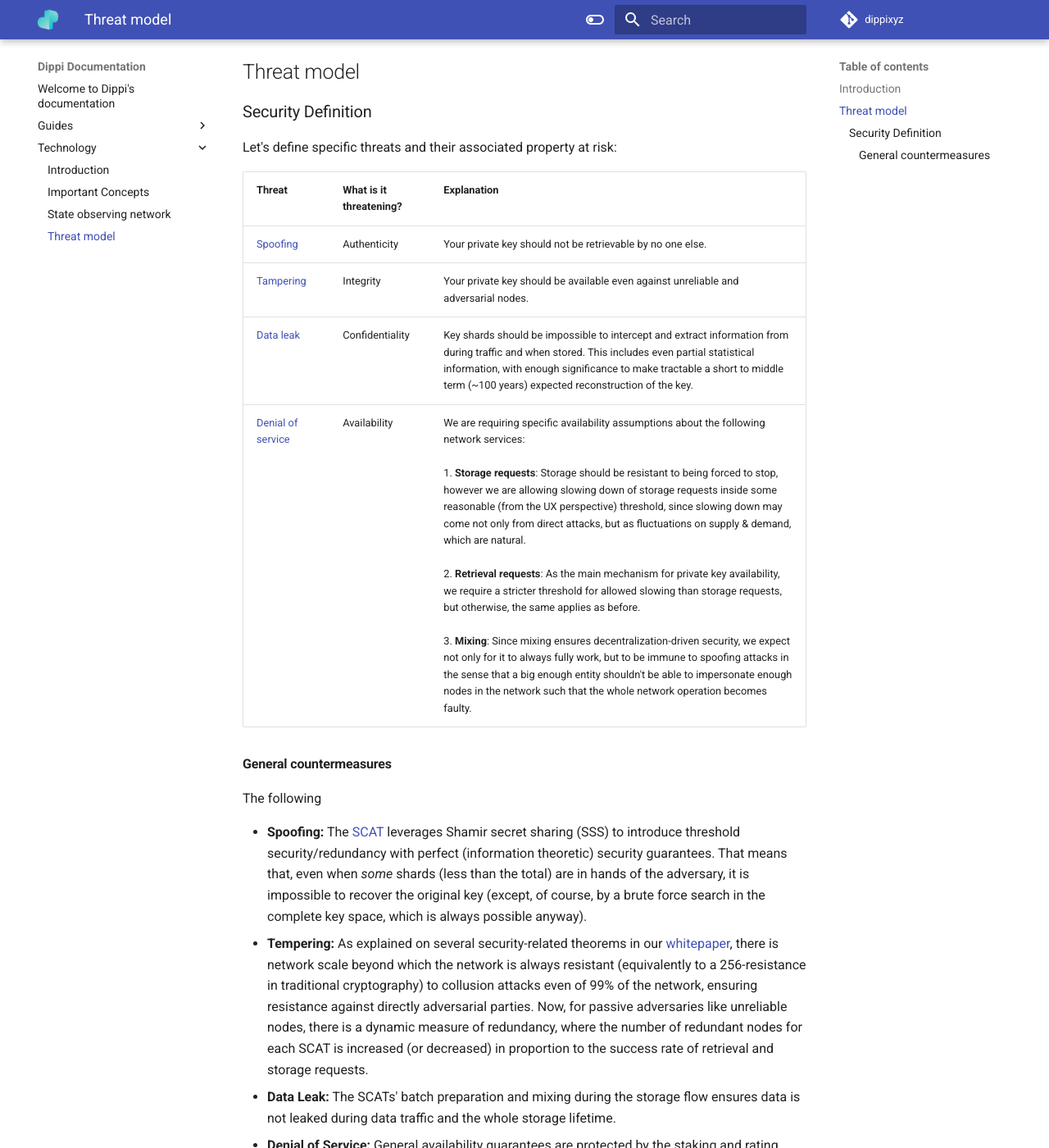
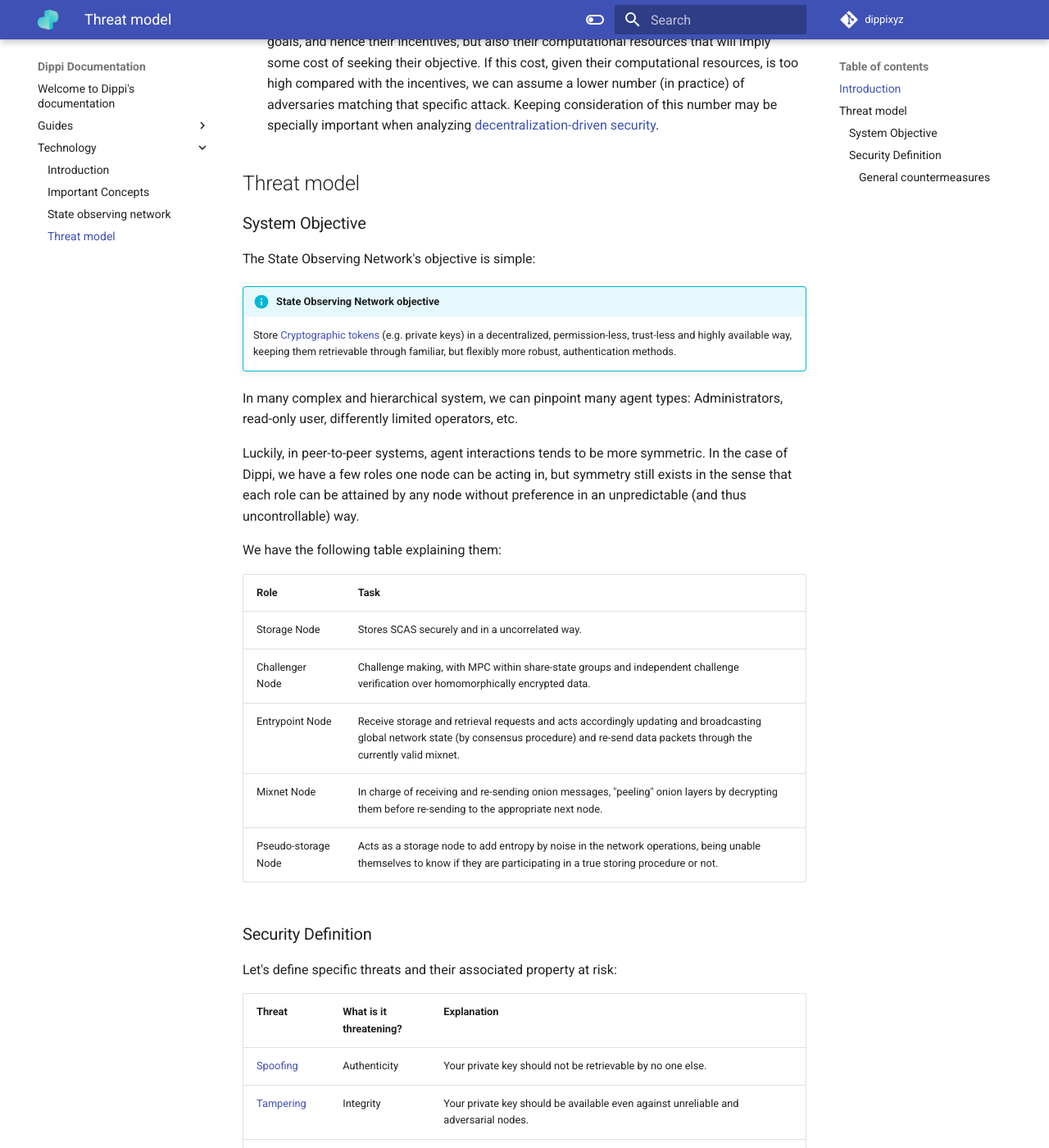
Before and after one commit to slabsxyz/legacy-docs, an MkDocs documentation site: the page built from docs/technology/threat_model.md, in a window 1280 px wide and 1400 px high, scrolled down 642 px. Shown: the whole window at 82% size. Built offline with MkDocs 1.6.1 and Material for MkDocs 9.7.7, drawn with Linux system fonts in a browser that asks for light colours; some of the changed text lies outside the part shown.

Commit message:
fix and add: broken links and system objective in threat model

```diff
--- a/docs/technology/threat_model.md
+++ b/docs/technology/threat_model.md
@@ -1,12 +1,37 @@
 ## Introduction
 A threat model involves describing the following aspects:
 
-1. **Security definition**: We need to define what we *exactly* mean when we say "we are a secure network". This is done by defining the resources we are trying to protect and properties we are trying to ensure.
-2. **Adversary objectives**: Given the guarantees defined in our security concept, we then must describe the adversary objectives. This may be acquiring some total information (e.g. stealing either a specific target private key, or any private key), or partial information (like progressively learning the locations of specific shards); or may be affecting some network services (the storage, retrieval and/or mixing), either by stopping them, only interrupting them, or spoofing them.
-3. **Computational resources assumptions for the adversary**: The adversary is defined by their goals, and hence their incentives, but also their computational resources that will imply some cost of seeking their objective. If this cost, given their computational resources, is too high compared with the incentives, we can assume a lower number (in practice) of adversaries matching that specific attack. Keeping consideration of this number may be specially important when analyzing [decentralization-driven security](overview#decentralization-driven-security).
-
+1. **System objective**: All threat models must begin with an understanding of what the system is intended to do. Most commonly, said intended purpose is to support agents interacting with the system, and the threats come from the possible actions the agents are allowed to do <u>over some set of *assets*</u>, constrained by system rules.
+2. **Security definition**: We need to define what we *exactly* mean when we say "we are a *secure* network", preferably in a measurable way. This is done by defining the resources we are trying to protect and properties we are trying to ensure, the ways and extend in which these are being endangered, with respect to the previously stated system objective.
+3. **Adversary objectives**: Given the guarantees defined in our security concept, we then must describe the adversary objectives. This may be acquiring some total information (e.g. stealing either a specific target private key, or any private key), or partial information (like progressively learning the locations of specific shards); or may be affecting some network services (the storage, retrieval and/or mixing), either by stopping them, only interrupting them, or spoofing them.
+4. **Computational resources assumptions for the adversary**: The adversary is defined by their goals, and hence their incentives, but also their computational resources that will imply some cost of seeking their objective. If this cost, given their computational resources, is too high compared with the incentives, we can assume a lower number (in practice) of adversaries matching that specific attack. Keeping consideration of this number may be specially important when analyzing [decentralization-driven security](../overview#decentralization-driven-security).
 
 ## Threat model
+### System Objective
+
+The State Observing Network's objective is simple:
+
+!!! info "State Observing Network objective"
+    Store [Cryptographic tokens](../overview#cryptographic-token) (e.g. private keys) in a decentralized, permission-less, trust-less and highly available way, keeping them retrievable through familiar, but flexibly more robust, authentication methods.
+
+In many complex and hierarchical system, we can pinpoint many agent types: Administrators, read-only user, differently limited operators, etc.
+
+Luckily, in peer-to-peer systems, agent interactions tends to be more symmetric. In the case of Dippi, we have a few roles one node can be acting in, but symmetry still exists in the sense that each role can be attained by any node without preference in an unpredictable (and thus uncontrollable) way.
+
+We have the following table explaining them:
+
+| Role | Task |
+|:-----|:-----|
+| Storage Node | Stores SCAS securely and in a uncorrelated way. |
+| Challenger Node | Challenge making, with MPC within share-state groups and independent challenge verification over homomorphically encrypted data. |
+| Entrypoint Node | Receive storage and retrieval requests and acts accordingly updating and broadcasting global network state (by consensus procedure) and re-send data packets through the currently valid mixnet. |
+| Mixnet Node | In charge of receiving and re-sending onion messages, "peeling" onion layers by decrypting them before re-sending to the appropriate next node. |
+| Pseudo-storage Node | Acts as a storage node to add entropy by noise in the network operations, being unable themselves to know if they are participating in a true storing procedure or not. |
+
+<!-- These roles interact differently with the relevant system resources. These resources are:
+
+| Resource |  -->
+
 ### Security Definition
 
 Let's define specific threats and their associated property at risk:
@@ -20,11 +45,11 @@ Let's define specific threats and their associated property at risk:
 
 #### General countermeasures
 
-The following
+The following describes point-by-point security countermeasures for the mentioned risks:
 
-- **Spoofing:** The [SCAT](overview#state-change-authentication-token) leverages Shamir secret sharing (SSS) to introduce threshold security/redundancy with perfect (information theoretic) security guarantees. That means that, even when *some* shards (less than the total) are in hands of the adversary, it is impossible to recover the original key (except, of course, by a brute force search in the complete key space, which is always possible anyway).
+- **Spoofing:** The [SCAT](../overview#state-change-authentication-token) leverages Shamir secret sharing (SSS) to introduce threshold security/redundancy with perfect (information theoretic) security guarantees. That means that, even when *some* shards (less than the total) are in hands of the adversary, it is impossible to recover the original key (except, of course, by a brute force search in the complete key space, which is always possible anyway).
 - **Tempering:** As explained on several security-related theorems in our [whitepaper](https://docsend.com/view/dbk48wukd3ivd3ad), there is network scale beyond which the network is always resistant (equivalently to a 256-resistance in traditional cryptography) to collusion attacks even of 99% of the network, ensuring resistance against directly adversarial parties. Now, for passive adversaries like unreliable nodes, there is a dynamic measure of redundancy, where the number of redundant nodes for each SCAT is increased (or decreased) in proportion to the success rate of retrieval and storage requests.
 - **Data Leak:** The SCATs' batch preparation and mixing during the storage flow ensures data is not leaked during data traffic and the whole storage lifetime.
 - **Denial of Service:** General availability guarantees are protected by the staking and rating mechanisms, based on several global metrics of past successful behavior of the network. The spoofing during mixing is protected again by the scale of the network (past 6k nodes to ensure 256-bit strength against 99%-sized collusion attacks)
 
-<!-- ### Computational resources assumptions -->
+<!-- ### Computational resources assumptions TODO-->
```
Also changed, not shown: docs/technology/index.md (+2 -1 lines), docs/technology/overview.md (+5 -2 lines), docs/technology/state_observing_network.md (+6 -3 lines).
